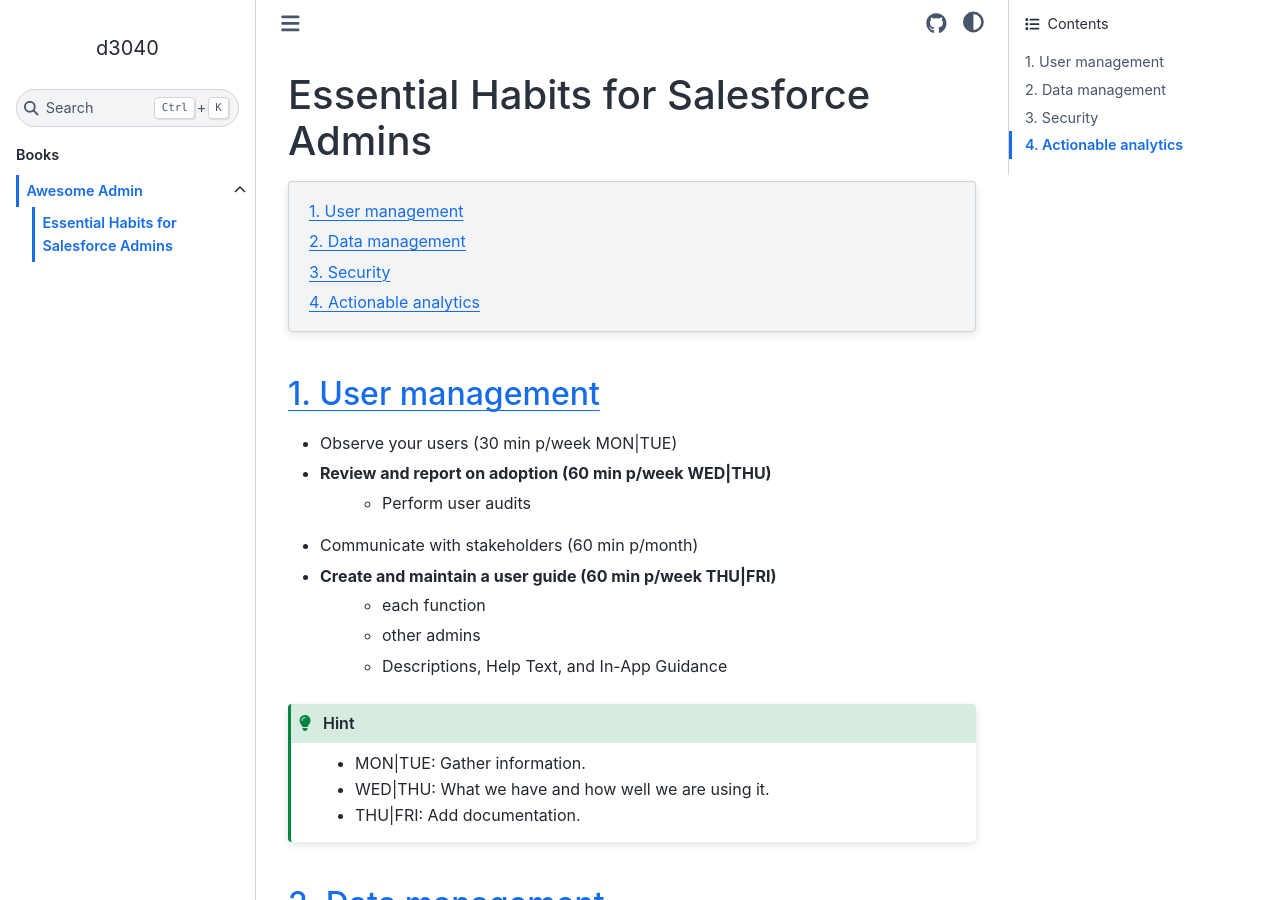
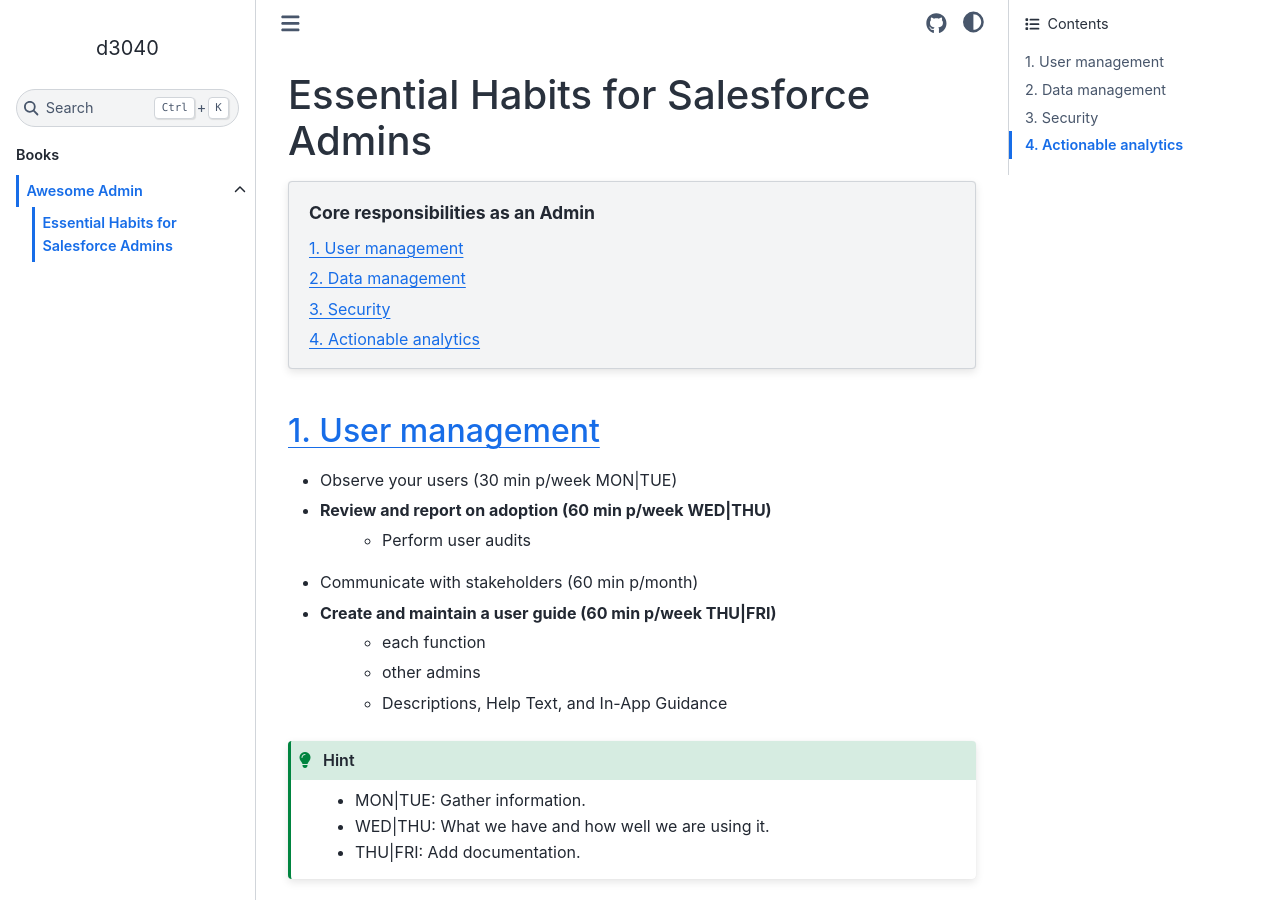
Before and after one commit to d3040/the_beavers_hut, a Sphinx documentation site: the page built from docs/source/salesforce_admin/essential_habits_for_salesforce_admins.rst, in a window 1280 px wide and 900 px high. Built offline with Sphinx 7.4.7 and the Sphinx Book theme 1.1.4, drawn with Linux system fonts in a browser that asks for light colours.

Commit message:
initial commit

```diff
--- a/docs/source/salesforce_admin/essential_habits_for_salesforce_admins.rst
+++ b/docs/source/salesforce_admin/essential_habits_for_salesforce_admins.rst
@@ -1,7 +1,7 @@
 Essential Habits for Salesforce Admins
 ======================================
 
-.. contents::
+.. contents::  Core responsibilities as an Admin
     :depth: 2
     :local:
 
```
